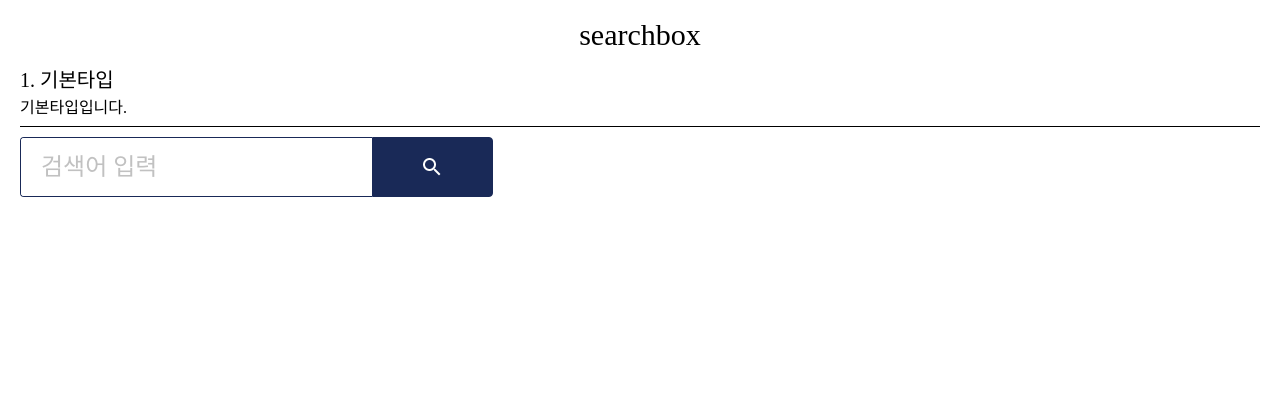
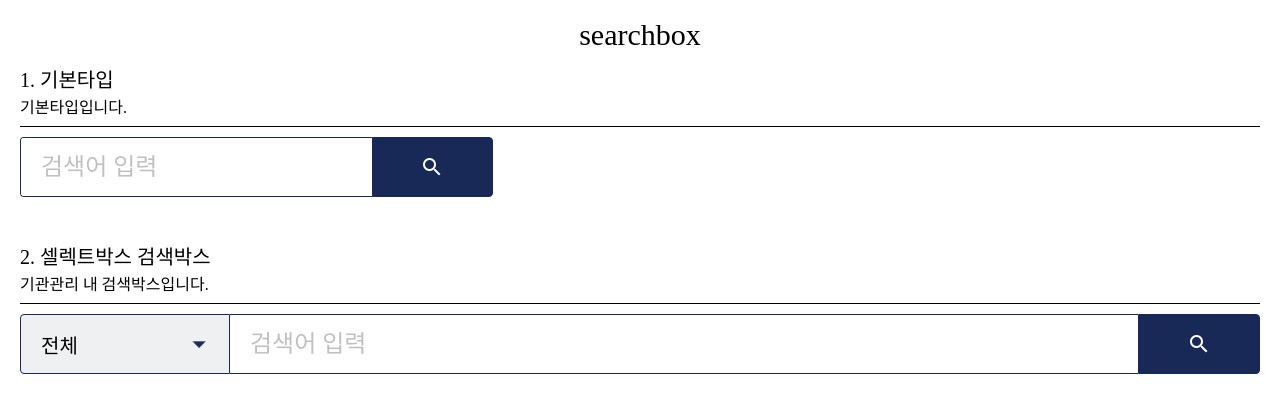
Before and after one commit to osang4664/mypjt, a React (Create React App) app: page /guide/guide_searchbox in a window 1280 px wide. Shown: the top 412 px of the page. Built offline with nearby package versions, Linux system fonts and the light colour scheme.

Commit message:
MAC searchbox-type2 add

```diff
--- a/src/assets/scss/componentes/_searchbox.scss
+++ b/src/assets/scss/componentes/_searchbox.scss
@@ -48,3 +48,20 @@
     }
   }
 }
+
+/* selectbox + searchbox */
+.combine_searchbox {
+  width: 100%;
+  display: flex;
+  align-items: center;
+  .selectbox {
+    max-width: 210px;
+  }
+  .searchbox {
+    width: 100%;
+    .searchbox_main {
+      border-left: 0;
+      border-radius: 0;
+    }
+  }
+}
--- a/src/guide/guide_searchbox.tsx
+++ b/src/guide/guide_searchbox.tsx
@@ -1,7 +1,17 @@
-import React from 'react'
+import React, { useState } from 'react';
 import Searchbox from '../components/searchbox';
 
 function GuideSearchbox () {
+  const [isOpen5, setIsOpen5] = useState(false);
+  const [selectedItem5, setSelectedItem5] = useState<string>('전체');
+  const handleToggle5 = () => {
+    setIsOpen5(!isOpen5);
+  };
+
+  const handleItemClick5 = (item: string) => {
+    setSelectedItem5(item);
+    setIsOpen5(false);
+  };
 
   return (
     <div className='guide-container'>
@@ -15,6 +25,30 @@ function GuideSearchbox () {
             <Searchbox />
           </div>
         </div>
+
+        <div className='guide-item'>
+          <p className='guide-title'>2. 셀렉트박스 검색박스
+            <p className='guide-sub'>기관관리 내 검색박스입니다.</p>
+          </p>
+          <div className="flex">
+            <div className="combine_searchbox">
+              <div className="selectbox round_left">
+                <button className={`btn-select ${isOpen5 ? 'on' : ''}`} onClick=           {handleToggle5}>
+                  <span>
+                    {selectedItem5}
+                  </span>
+                  <i className='ico select_arrow'></i>
+                </button>
+                <ul className={`list-member ${isOpen5 ? 'open' : ''}`}>
+                  <li><button type="button" onClick={() => handleItemClick5('기관')}>기관</button></li>
+                  <li><button type="button" onClick={() => handleItemClick5('이름')}>이름</button></li>
+                  <li><button type="button" onClick={() => handleItemClick5('아이디')}>아이디</button></li>
+                </ul>
+              </div>
+              <Searchbox />
+            </div>
+          </div>
+        </div>
       </div>
     </div>
   )
```
